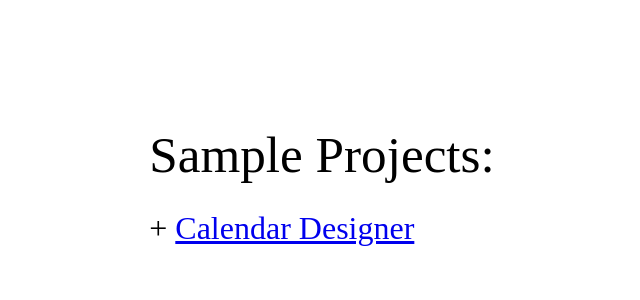
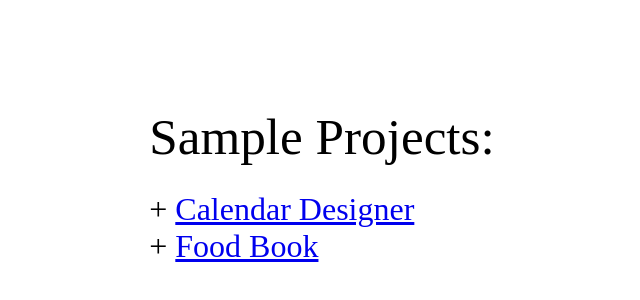
Before and after one commit to DataDink/mvw, a website: page index.html in a window 1280 px wide. Shown: the part 214-514 px from the top of the page, without its empty margins (318-958 px from the left). Drawn offline with Linux system fonts and the light colour scheme.

Commit message:
Update index.html

```diff
--- a/index.html
+++ b/index.html
@@ -51,6 +51,7 @@
     <header>Sample Projects:</header>
     <menu>
       <li><a href="samples/CalendarDesigner.html">Calendar Designer</a></li>
+      <li><a href="samples/FoodBook.html">Food Book</a></li>
     </menu>
   </body>
 </html>
```
